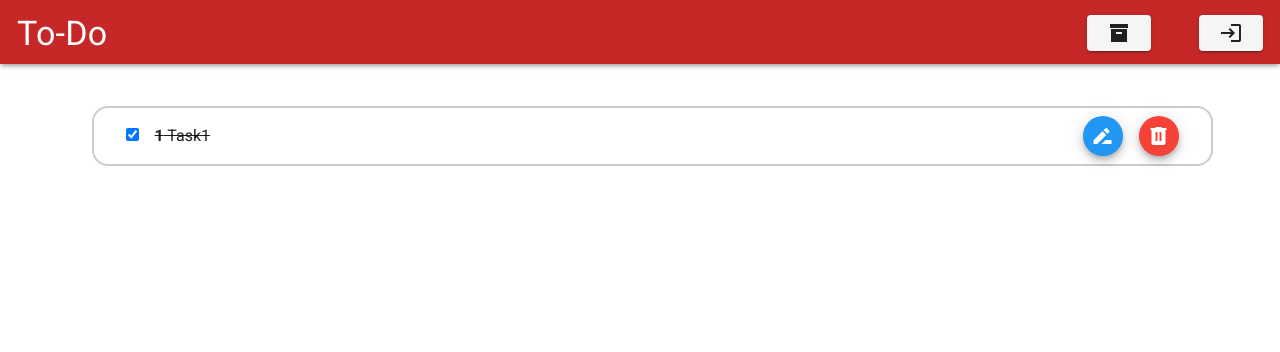
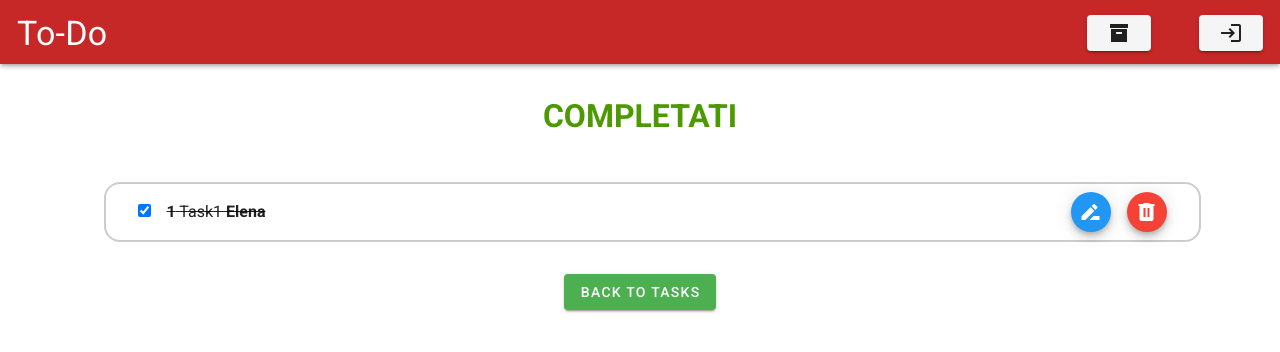
Before and after one commit to dzianis-sudkou/to-do-app, a Vue app: page /archive in a window 1280 px wide. Shown: the top 352 px of the page. Built offline with nearby package versions, Linux system fonts and the light colour scheme.

Commit message:
Finished Third Part

```diff
--- a/src/components/AddTask.vue
+++ b/src/components/AddTask.vue
@@ -23,6 +23,7 @@ export default {
                 const newTask = {
                     id: Date.now(),
                     title:this.title,
+                    user: this.$store.getters.getUsername,
                     completed:false
                 }
                 this.$store.commit('addTask', newTask)
--- a/src/components/TodoTask.vue
+++ b/src/components/TodoTask.vue
@@ -5,6 +5,7 @@
                 <input type="checkbox" fixed @change="changeState" :checked="receiveState">
                 <strong>{{ index + 1 }}</strong>
                 {{ task.title }}
+                <strong> {{ task.user }}</strong>
             </span>
 
             <!-- <button class="rm" @click="$emit('remove-task', task.id)">&times;</button> -->
@@ -21,12 +22,7 @@
                 </v-btn>
             </div>
         </li>
-        <RenameModal
-        v-if="isModalOpen"
-        @close="close"
-        :title="task.title"
-        :index="index"
-        >
+        <RenameModal v-if="isModalOpen" @close="close" :title="task.title" :index="index">
         </RenameModal>
     </v-container>
 </template>
@@ -54,15 +50,15 @@ export default {
         openModal() {
             this.isModalOpen = true
         },
-        close(){
+        close() {
             this.isModalOpen = false
         },
         removeTask() {
             this.$store.commit('removeTask', this.task.id)
         }
     },
-    computed:{
-        receiveState(){
+    computed: {
+        receiveState() {
             return this.$store.getters.receiveState(this.index)
         }
     },
--- a/src/mocks/tasks.js
+++ b/src/mocks/tasks.js
@@ -19,19 +19,19 @@ export default [
     },
     {
         id: 4,
-        title: 'Task3',
+        title: 'Task4',
         completed: false,
         user: 'Anna'
     },
     {
         id: 5,
-        title: 'Task3',
+        title: 'Task535',
         completed: false,
         user: 'Cecilia'
     },
     {
         id: 6,
-        title: 'Task3',
+        title: 'Task53',
         completed: false,
         user: 'Vlad'
     },
--- a/src/views/ArchiveView.vue
+++ b/src/views/ArchiveView.vue
@@ -1,21 +1,46 @@
 <template>
-    <TodoList
-    :tasks="receiveFilteredTasks"/>
+    <v-container>
+        <h1 class="completati">
+            COMPLETATI
+        </h1>
+        <TodoList :tasks="receiveFilteredTasks" />
+        <div class="back">
+            <router-link  style="text-decoration: none;" width="10rem" to="/tasks">
+            <v-btn dark color="success">
+                Back to Tasks
+            </v-btn>
+        </router-link>
+        </div>
+
+    </v-container>
 </template>
 
 
 <script>
 import TodoList from '../components/TodoList.vue';
 
-export default{
+export default {
     name: 'ArchiveView',
-    components:{
+    components: {
         TodoList
     },
-    computed:{
-        receiveFilteredTasks(){
+    computed: {
+        receiveFilteredTasks() {
             return this.$store.getters.getFilteredList
         }
     }
 }
 </script>
+
+<style>
+.completati {
+    color: #4D9900;
+    text-align: center;
+    margin-top: 1rem;
+}
+
+.back {
+    color: #4D9900;
+    text-align: center;
+}
+</style>
--- a/src/views/TasksView.vue
+++ b/src/views/TasksView.vue
@@ -1,5 +1,8 @@
 <template>
     <div>
+        <h2 class="hello">
+            Write some To-Do Task {{ userName }}
+        </h2>
         <AddTask />
 
         <TodoList :tasks="receiveTasks" v-if="receiveTasks.length" />
@@ -25,10 +28,21 @@ export default {
         TodoList,
         AddTask
     },
-    computed:{
-        receiveTasks(){
+    computed: {
+        receiveTasks() {
             return this.$store.getters.getList
+        },
+        userName() {
+            return this.$store.getters.getUsername
         }
     }
 }
 </script>
+
+<style scoped>
+.hello {
+    color: #4D0099;
+    text-align: center;
+    margin-top: 1rem;
+}
+</style>
```
